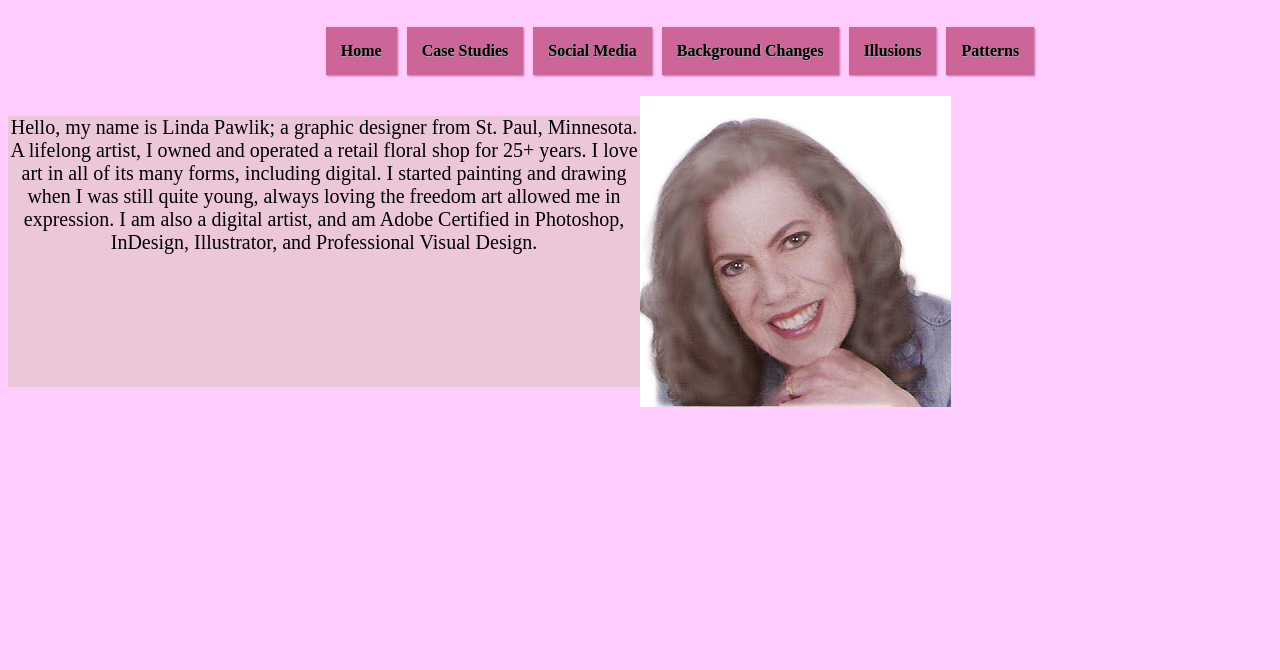
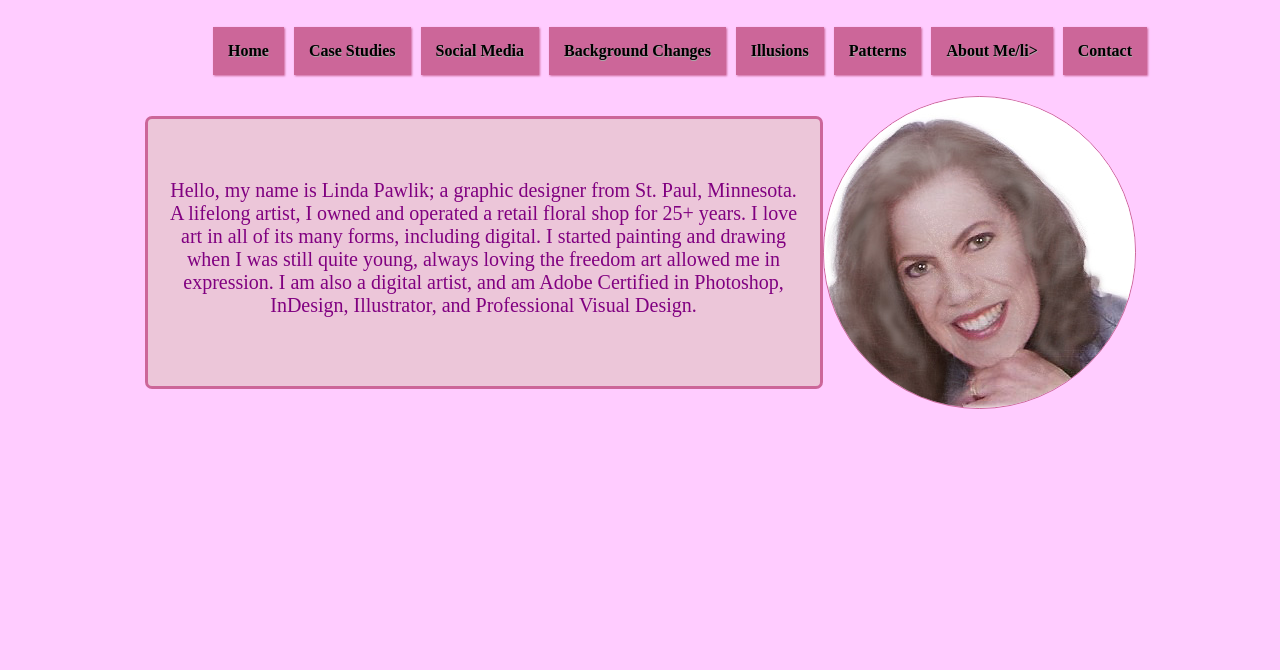
Before and after one commit to LindaPawlik/Portfolio, a plain HTML site: page index.html in a window 1280 px wide. Shown: the part 130-800 px from the top of the page. Drawn offline with Linux system fonts and the light colour scheme.

Commit message:
add more css

```diff
--- a/index.html
+++ b/index.html
@@ -35,17 +35,23 @@
 
 
                 <li href="patterns.html">Patterns</li>
+                <li href="about-me.html">About Me/li>
+                <li href="contact.html">Contact</li>
             </ul>
         </nav>
 
     </div>
     <main>
         <section class="homepage flex">
+
             <p class="intro">Hello, my name is Linda Pawlik; a graphic designer from St. Paul, Minnesota. A lifelong
-                artist, I owned and operated a retail floral shop for 25+ years. I love art in all of its many forms,
+                artist, I owned and operated a retail floral shop for 25+ years. I love art in all of its many
+                forms,
                 including digital. I started painting and drawing when I was still quite young, always loving the
-                freedom art allowed me in expression. I am also a digital artist, and am Adobe Certified in Photoshop,
+                freedom art allowed me in expression. I am also a digital artist, and am Adobe Certified in
+                Photoshop,
                 InDesign, Illustrator, and Professional Visual Design.</p>
+
 
             <img src="/images/me - aged image.jpg" alt="Picture of Linda Pawlik">
         </section>
--- a/style.css
+++ b/style.css
@@ -40,12 +40,17 @@ nav ul li {
 
 .intro {
 	font-size: 20px;
-	color: black;
+	color: purple;
 	text-shadow: #cc6699;
 	background-color: #ecc6d9;
 	text-align: center;
 	width: 50%;
+	padding: 20px;
+	border: solid #cc6699 3px;
+	border-radius: 7px;
+	padding-top: 60px;
 }
+
 nav ul {
 	display: flex;
 	width: 100%;
@@ -54,4 +59,19 @@ nav ul {
 
 .flex {
 	display: flex;
+
 }
+
+.homepage {
+	display: flex;
+	justify-content: center;
+}
+
+p {
+	color: purple;
+}
+
+img {
+	border: solid #cc6699 1px;
+	border-radius: 50%;
+}
```
Also changed, not shown: about-me.html (+2 -0 lines), contact.html (+2 -0 lines), illusions.html (+2 -0 lines), patterns.html (+2 -0 lines).
